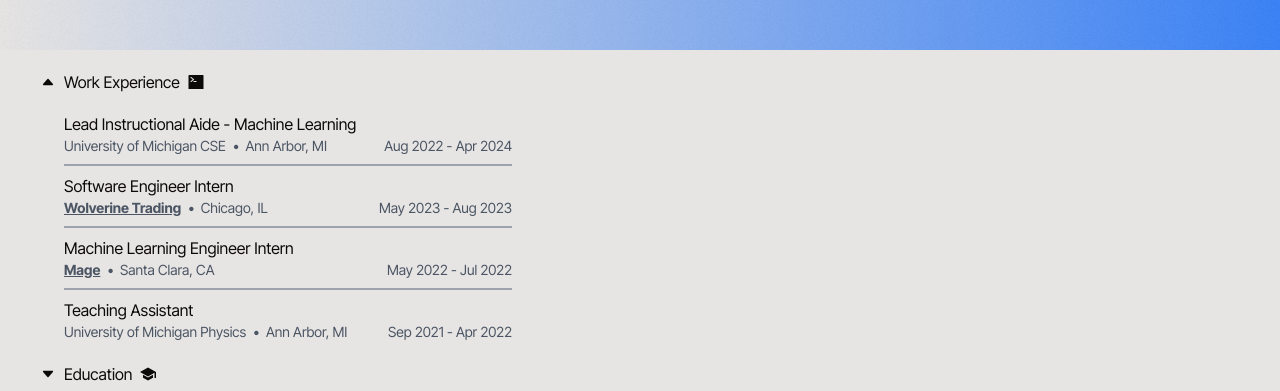
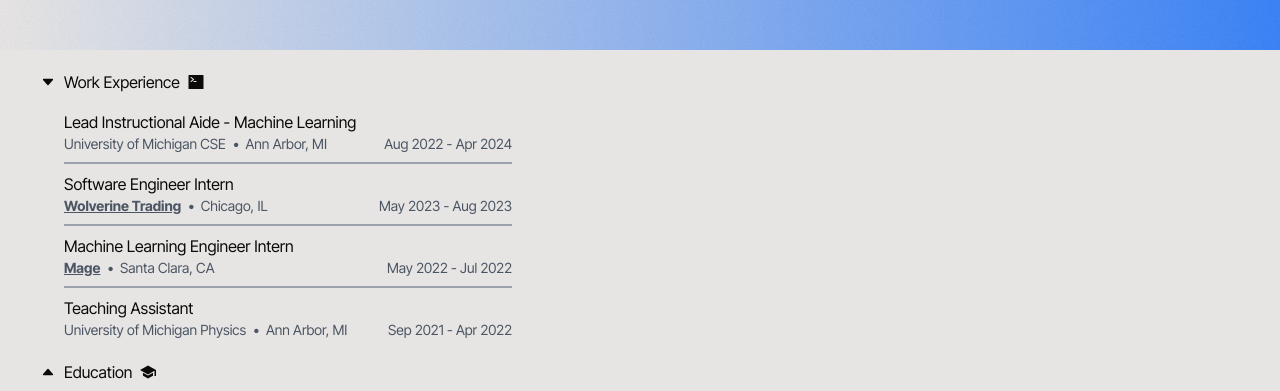
Before and after one commit to skunichetty/website, a Next.js app: page / in a window 1280 px wide. Both pictures are taken after a click on the button "Work Experience". Shown: the part 398-789 px from the top of the page. Built offline with nearby package versions, Linux system fonts and the light colour scheme.

Commit message:
Animated dropdown

```diff
--- a/components/dropdown.tsx
+++ b/components/dropdown.tsx
@@ -1,5 +1,7 @@
-import { useState } from "react";
+import { useState, useRef } from "react";
 import Icon from "./icon";
+import { useGSAP } from "@gsap/react";
+import gsap from "gsap";
 
 interface DropdownProps {
   icon: string;
@@ -9,23 +11,74 @@ interface DropdownProps {
 
 export default function Dropdown({ icon, title, children }: DropdownProps) {
   const [contentVisible, setContentVisibility] = useState(false);
+  const [visibleAnim, setVisibleAnim] = useState<gsap.core.Timeline | null>(
+    null
+  );
+
+  const dropdown = useRef<HTMLDivElement>(null);
+  const content = useRef<HTMLDivElement>(null);
+  const arrow = useRef<HTMLDivElement>(null);
+
+  const { contextSafe } = useGSAP(
+    () => {
+      let tl = gsap.timeline({ paused: true });
+      tl.fromTo(
+        content.current,
+        {
+          yPercent: -100,
+          opacity: 0,
+        },
+        {
+          yPercent: 0,
+          duration: 1,
+          opacity: 1,
+          onStart: () => setContentVisibility(true),
+          onReverseComplete: () => setContentVisibility(false),
+          ease: "power3.out",
+        }
+      );
+      tl.to(
+        arrow.current,
+        {
+          rotate: 180,
+          duration: 1,
+          ease: "power3.out",
+        },
+        0
+      );
+      setVisibleAnim(tl);
+    },
+    { scope: dropdown }
+  );
+
+  const toggle = contextSafe(() => {
+    if (contentVisible) {
+      visibleAnim?.timeScale(2).reverse();
+    } else {
+      visibleAnim?.play();
+    }
+  });
 
   return (
-    <div>
+    <div ref={dropdown}>
       <button
         type="button"
-        onClick={() => setContentVisibility(!contentVisible)}
-        className="hover:text-blue-500 transition"
+        onClick={toggle}
+        className="hover:text-blue-500 flex flex-row items-center gap-2"
       >
-        <div className="flex flex-row items-center gap-2">
-          <Icon name={contentVisible ? "caret_up" : "caret_down"} />
-          <h1>{title}</h1>
-          <Icon name={icon} />
+        <div ref={arrow}>
+          <Icon name="caret_up" />
         </div>
+        <h1>{title}</h1>
+        <Icon name={icon} />
       </button>
-      {contentVisible ? (
-        <div className="flex flex-col ml-6 my-2 items-left">{children}</div>
-      ) : null}
+      <div className="overflow-hidden">
+        <div ref={content}>
+          {contentVisible && (
+            <div className="flex flex-col ml-6 my-2 items-left">{children}</div>
+          )}
+        </div>
+      </div>
     </div>
   );
 }
```
